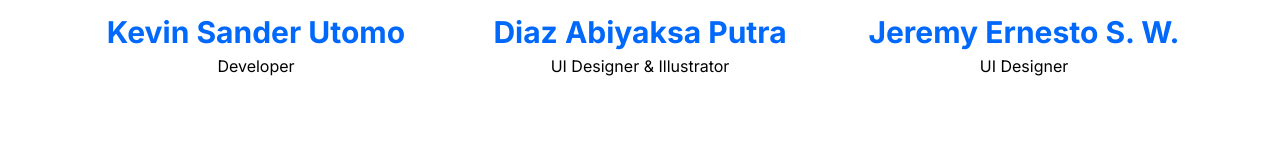
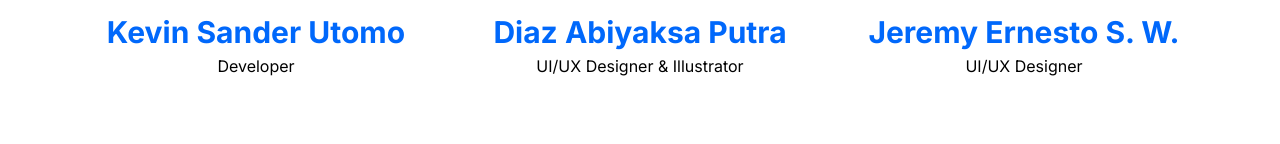
Before and after one commit to careific/careific-web, a SvelteKit app: page /about in a window 1280 px wide. Shown: the part 2494-2638 px from the top of the page. Built offline with nearby package versions, Linux system fonts and the light colour scheme.

Commit message:
Change role

```diff
--- a/src/routes/about/+page.svelte
+++ b/src/routes/about/+page.svelte
@@ -98,12 +98,12 @@
         <div class="flex flex-col items-center justify-center">
             <img src="%sveltekit.assets%/../img/diaz.png" alt="" class="w-48">
             <h2 class="mt-4 mb-1 text-2xl font-bold text-center xl:text-3xl text-blue">Diaz Abiyaksa Putra</h2>
-            <p class="text-center">UI Designer & Illustrator</p>
+            <p class="text-center">UI/UX Designer & Illustrator</p>
         </div>
         <div class="flex flex-col items-center justify-center">
             <img src="%sveltekit.assets%/../img/jeremy.png" alt="" class="w-48">
             <h2 class="mt-4 mb-1 text-2xl font-bold text-center xl:text-3xl text-blue">Jeremy Ernesto S. W.</h2>
-            <p class="text-center">UI Designer</p>
+            <p class="text-center">UI/UX Designer</p>
         </div>
     </div>
 </div>
```
